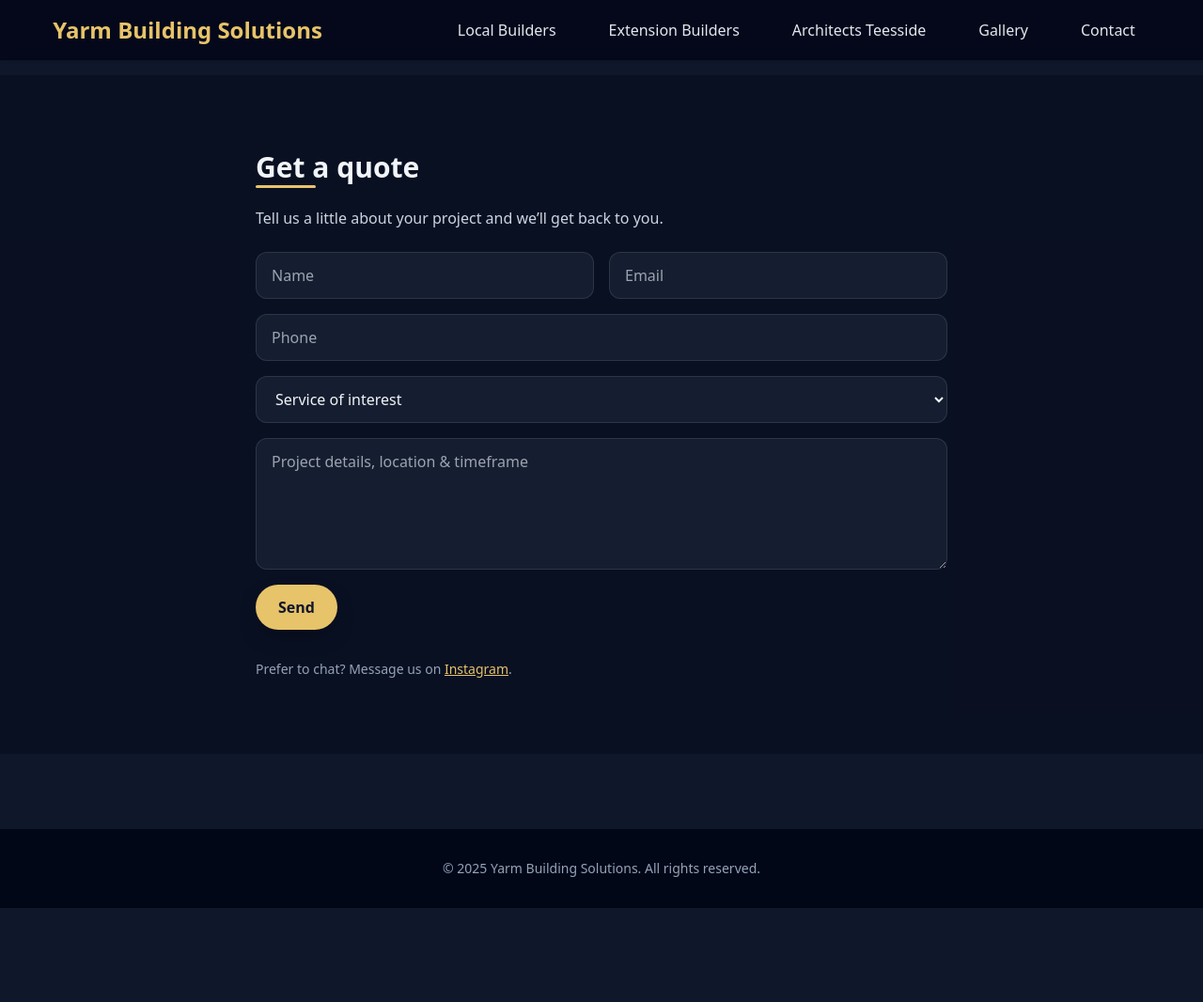
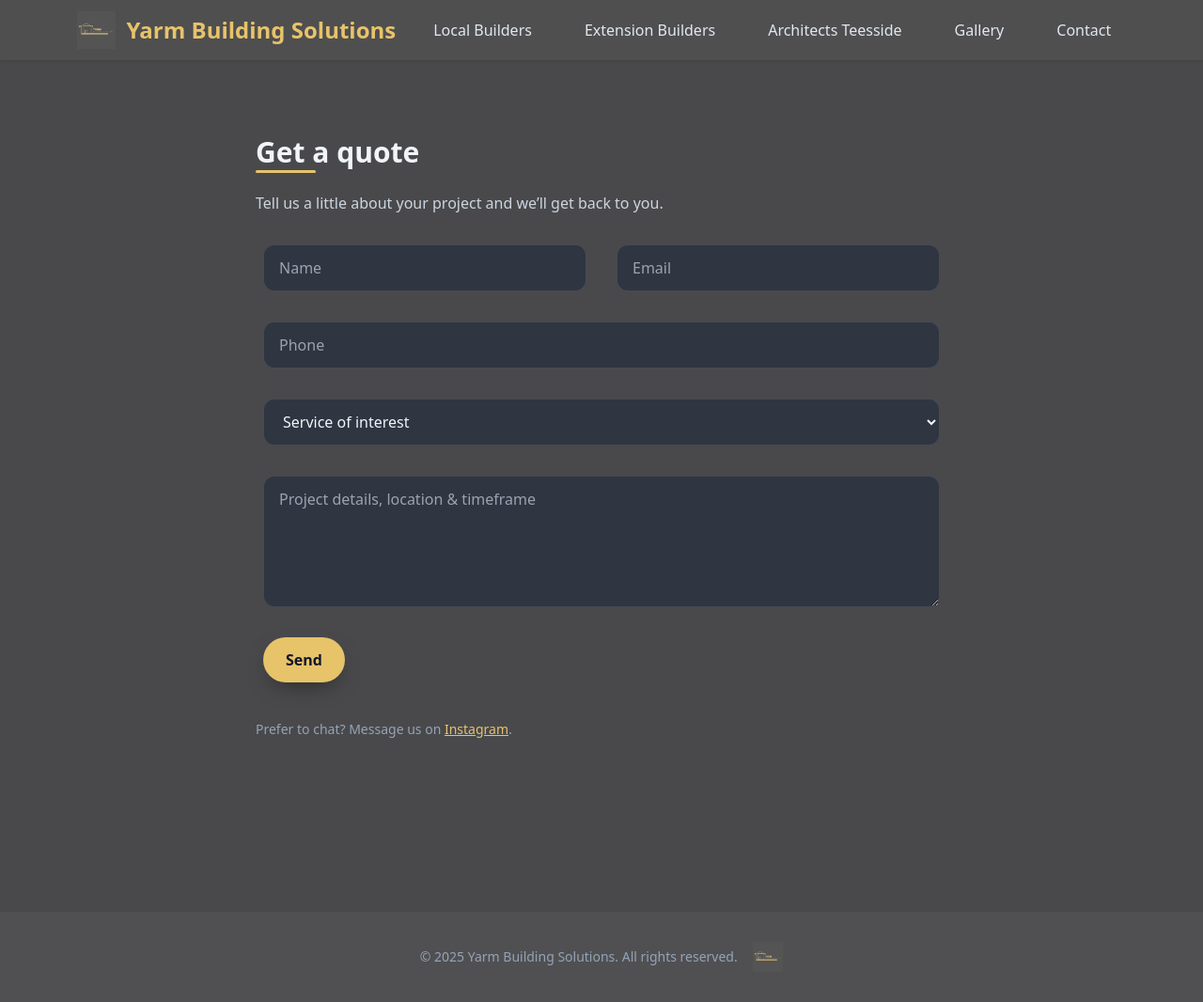
Before and after one commit to Teza1532/YarmBuildingSolutions, a React (Vite) app: page /contact in a window 1280 px wide. Shown: the whole page at 94% size. Before the commit the page ends 966 px from the top, so only its background shows below. Built offline with nearby package versions, Linux system fonts and the light colour scheme; the HTML template or start-up script is replaced by a standard one.

Commit message:
colour and picture change

```diff
--- a/index.html
+++ b/index.html
@@ -7,7 +7,7 @@
     <title>Yarm Building Solutions</title>
     <link rel="icon" type="image/png" href="/images/ybs-logo-1.png" />
   </head>
-  <body class="bg-slate-900 text-slate-100">
+  <body class="bg-[#505052]/90 text-slate-100">
     <div id="root"></div>
     <script type="module" src="/src/main.tsx"></script>
   </body>
--- a/src/ArchitectsTeesside.tsx
+++ b/src/ArchitectsTeesside.tsx
@@ -2,7 +2,7 @@ import { Helmet } from 'react-helmet-async'
 
 function ArchitectsTeesside() {
   return (
-    <section className="mt-10 py-20 bg-slate-950/40 min-h-[60vh]">
+    <section className="mt-10 py-20 min-h-[60vh]">
       <Helmet>
         <title>Architects Teesside | Yarm Building Solutions</title>
         <meta name="description" content="We work closely with local architects in Teesside to plan, design, and deliver your building project with attention to detail and practical solutions." />
--- a/src/Areas.tsx
+++ b/src/Areas.tsx
@@ -9,7 +9,7 @@ function Areas() {
         </p>
         <ul className="mt-8 flex flex-wrap gap-3">
           {areas.map(a => (
-            <li key={a} className="px-4 py-2 rounded-full border border-white/15">{a}</li>
+            <li key={a} className="px-4 py-2 bg-slate-950/40 rounded-full border border-white/15">{a}</li>
           ))}
         </ul>
       </div>
--- a/src/Contact.tsx
+++ b/src/Contact.tsx
@@ -1,7 +1,7 @@
 function Contact() {
   return (
-    <section className="mt-20 py-20 bg-slate-950/40 min-h-[60vh]">
-      <div className="mx-auto max-w-3xl px-4">
+    <section className="mt-10 py-20 min-h-[60vh]">
+      <div className="mx-auto  rounded-xl p-6 max-w-3xl px-4">
         <h2 className="text-3xl font-bold underline-gold mb-6">Get a quote</h2>
         <p className="text-slate-300 mb-6">
           Tell us a little about your project and we’ll get back to you.
@@ -15,26 +15,26 @@ function Contact() {
           <div className="grid sm:grid-cols-2 gap-4">
             <input
               name="name"
-              className="bg-slate-800/60 border border-white/10 rounded-xl px-4 py-3"
+              className="bg-slate-800/60 border border-white/10 rounded-xl px-4 py-3 m-2"
               placeholder="Name"
               required
             />
             <input
               type="email"
               name="email"
-              className="bg-slate-800/60 border border-white/10 rounded-xl px-4 py-3"
+              className="bg-slate-800/60 border border-white/10 rounded-xl px-4 py-3 m-2"
               placeholder="Email"
               required
             />
           </div>
           <input
             name="phone"
-            className="bg-slate-800/60 border border-white/10 rounded-xl px-4 py-3"
+            className="bg-slate-800/60 border border-white/10 rounded-xl px-4 py-3 m-2"
             placeholder="Phone"
           />
           <select
             name="service"
-            className="bg-slate-800/60 border border-white/10 rounded-xl px-4 py-3"
+            className="bg-slate-800/60 border border-white/10 rounded-xl px-4 py-3 m-2"
           >
             <option>Service of interest</option>
             <option>Extensions</option>
@@ -46,12 +46,12 @@ function Contact() {
           </select>
           <textarea
             name="details"
-            className="bg-slate-800/60 border border-white/10 rounded-xl px-4 py-3 min-h-[140px]"
+            className="bg-slate-800/60 border border-white/10 rounded-xl px-4 py-3 min-h-[140px] m-2"
             placeholder="Project details, location & timeframe"
           ></textarea>
           <button
             type="submit"
-            className="bg-brand-gold text-slate-900 rounded-full px-6 py-3 font-semibold shadow-soft w-max"
+            className="bg-brand-gold text-slate-900 rounded-full px-6 py-3 font-semibold shadow-soft w-max m-2"
           >
             Send
           </button>
--- a/src/ExtensionBuilders.tsx
+++ b/src/ExtensionBuilders.tsx
@@ -2,7 +2,7 @@ import { Helmet } from 'react-helmet-async'
 
 function ExtensionBuilders() {
   return (
-    <section className="mt-10 py-20 bg-slate-950/40 min-h-[60vh]">
+    <section className="mt-10 py-20 min-h-[60vh]">
       <Helmet>
         <title>Extension Builders | Yarm Building Solutions</title>
         <meta name="description" content="Extension builders in Teesside for major builds, minor extensions, refurbishments, maintenance and more." />
--- a/src/Footer.tsx
+++ b/src/Footer.tsx
@@ -1,7 +1,10 @@
 function Footer() {
   return (
-    <footer className="py-8 px-4 bg-slate-950/90 text-center text-slate-400 text-sm mt-20">
-      &copy; {new Date().getFullYear()} Yarm Building Solutions. All rights reserved.
+    <footer className="py-8 px-4 bg-[#505052] text-center text-slate-400 text-sm mt-20 w-full">
+      <div className="flex items-center justify-center gap-4">
+        <span>&copy; {new Date().getFullYear()} Yarm Building Solutions. All rights reserved.</span>
+        <img src='/images/ybs-logo-1.png' alt="Yarm Building Solutions Logo" className="h-8 w-auto inline-block" />
+      </div>
     </footer>
   )
 }
--- a/src/Gallery.tsx
+++ b/src/Gallery.tsx
@@ -22,7 +22,7 @@ function Gallery() {
   }, [])
 
   return (
-    <section id="gallery" className="mt-10 py-20 bg-slate-950/40">
+    <section id="gallery" className="mt-10 py-20">
       <div className="mx-auto max-w-3xl px-4">
         <h2 className="text-3xl font-bold underline-gold">Recent work</h2>
         <p className="mt-4 text-slate-300">
--- a/src/Hero.tsx
+++ b/src/Hero.tsx
@@ -6,7 +6,7 @@ function Hero() {
     <section
       className="relative pt-20" // Add top padding to push content below the fixed nav
       style={{
-        backgroundImage: "url('/images/hero-kitchen.jpg')",
+        backgroundImage: "url('/images/Extension.png')",
         backgroundSize: "cover",
         backgroundPosition: "center",
         backgroundRepeat: "no-repeat",
--- a/src/LocalBuilders.tsx
+++ b/src/LocalBuilders.tsx
@@ -2,7 +2,7 @@ import { Helmet } from 'react-helmet-async'
 
 function LocalBuilders() {
   return (
-    <section className="mt-10 py-20 bg-slate-950/40 min-h-[60vh]">
+    <section className="mt-10 py-20 min-h-[60vh]">
       <Helmet>
         <title>Local Builders | Yarm Building Solutions</title>
         <meta name="description" content="Highly qualified local builders with 20+ years experience. New builds, commercial, industrial, domestic projects and more." />
--- a/src/Nav.tsx
+++ b/src/Nav.tsx
@@ -5,8 +5,11 @@ function Nav() {
   const [open, setOpen] = useState(false)
 
   return (
-    <nav className="w-full py-2 px-4 bg-slate-950/80 justify-center fixed top-0 left-0 z-50 shadow flex items-center">
-      <Link to="/" className="text-2xl mr-32 font-bold text-brand-gold">Yarm Building Solutions</Link>
+    <nav className="w-full py-2 px-4 bg-[#505052]/90 justify-center fixed top-0 left-0 z-50 shadow flex items-center">
+      <Link to="/" className="text-2xl mr-6 font-bold text-brand-gold flex items-center">
+        <img src="/images/ybs-logo-1.png" alt="Yarm Building Solutions Logo" className="h-10 w-auto mr-3" />
+        Yarm Building Solutions
+      </Link>
       <button
         className="md:hidden text-brand-gold text-3xl focus:outline-none"
         onClick={() => setOpen(!open)}
--- a/src/Services.tsx
+++ b/src/Services.tsx
@@ -8,12 +8,12 @@ function Services() {
     { title: "Renovations", desc: "Internal reconfiguration, steelwork, plastering and finishing trades."},
   ]
   return (
-    <section id="services" className="py-20 bg-slate-950/40">
+    <section id="services" className="py-20 bg-[#505052]">
       <div className="mx-auto max-w-6xl px-4">
         <h2 className="text-3xl font-bold underline-gold">What we do</h2>
         <div className="mt-10 grid sm:grid-cols-2 lg:grid-cols-3 gap-6">
           {data.map((s) => (
-            <div key={s.title} className="rounded-2xl border border-white/10 p-6 hover:border-brand-gold transition">
+            <div key={s.title} className="rounded-2xl bg-slate-950/40 border border-white/10 p-6 hover:border-brand-gold transition">
               <div className="text-xl font-semibold text-brand-gold">{s.title}</div>
               <p className="mt-2 text-sm text-slate-300">{s.desc}</p>
             </div>
```
Also changed, not shown: public/images/Extension.png (added).
